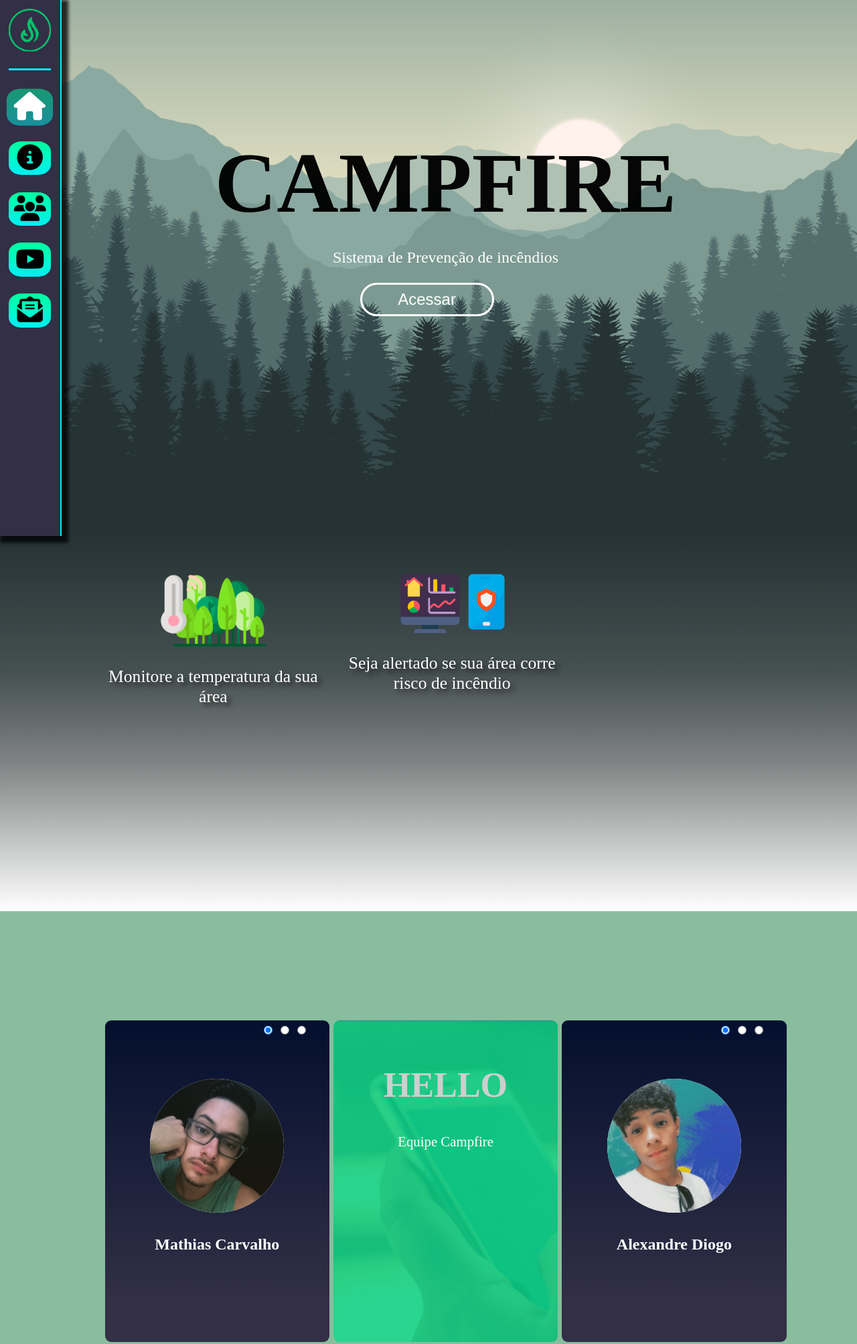
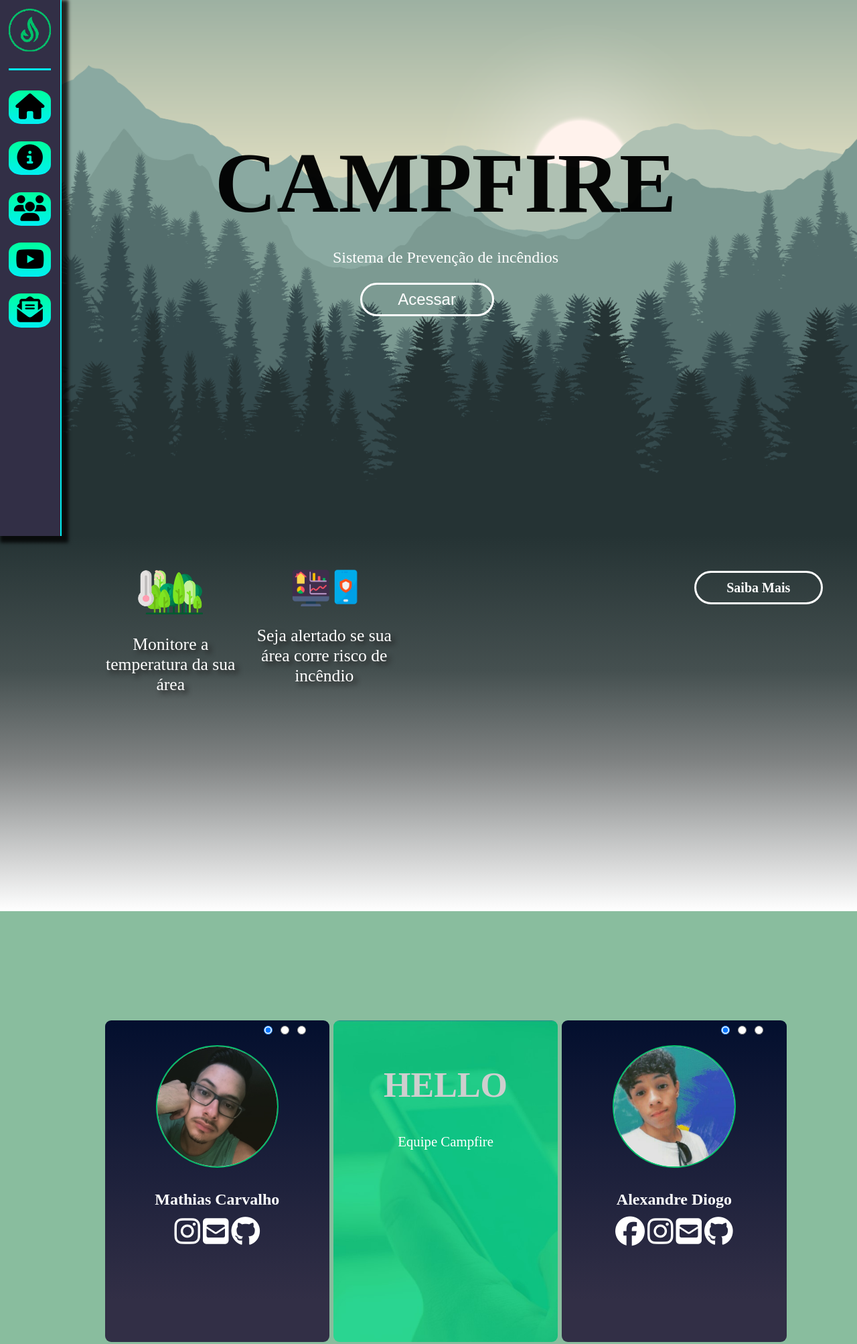
Before and after one commit to CampFire-florest-solutions/CampFire, a website: page projeto-site/public/index.html in a window 1280 px wide. Shown: the top 2006 px of the page at 67% size. Drawn offline with Linux system fonts and the light colour scheme.

Commit message:
Mudando tela index

```diff
--- a/projeto-site/public/css/index.css
+++ b/projeto-site/public/css/index.css
@@ -163,12 +163,13 @@
  }
 
  .one img {
-     width: 200px;
-     height: 200px;
+     width: 14vw;
+     height: auto;
      border-radius: 100%;
      background: white;
      position: relative;
-     margin-top: 20%;
+     margin-top: 5%;
+     border: 2px solid #01bf6a;
  }
 
  .one h2 {
@@ -196,16 +197,12 @@
      color: rgb(206, 206, 206);
  }
 
- .two:hover {
-     transform: scale(1.1);
- }
-
  .one:hover {
-     transform: scale(1.1);
+     transform: scale(1.05);
  }
 
  .tree:hover {
-     transform: scale(1.1);
+     transform: scale(1.05);
  }
 
  .two h1 {
@@ -227,6 +224,14 @@
      margin: 0.3%;
      transition: 1s;
  }
+ .intermedio a {
+     color: white;
+     font-size: 5.5vh;
+     margin-top: 2vh;
+ }
+ .intermedio a:hover {
+     color: rgba(255, 255, 255, 0.6);
+ }
 
  .one input[type="radio"] {
      position: relative;
@@ -245,12 +250,13 @@
  }
 
  .tree .imgtree {
-     width: 200px;
-     height: 200px;
+     width: 14vw;
+     height: auto;
      border-radius: 100%;
      background: white;
      position: relative;
-     margin-top: 20%;
+     margin-top: 5%;
+     border: 2px solid #01bf6a;
  }
 
  .tree h2 {
@@ -374,6 +380,24 @@
     font-family: "Poppins";
 }
 
+.saibamais {
+    background-color: transparent;
+    height: 50px;
+    width: 300px;
+    text-decoration: none;
+    color: white;
+    border: 3px white solid;
+    outline: none;
+    border-radius: 30px;
+    font-weight: bolder;
+    font-family: "Poppins";
+    font-size: 2.5vh;
+    margin-top: 1.5vh;
+    transition: 0.2s;
+    margin-left: 20%;
+    cursor: pointer;
+}
+
 
  /* configurando o cadastro */
 
@@ -427,14 +451,14 @@
 }
 
  #btn_form {
-     background-color: #01bf6a;
+     background-color: transparent;
      height: 50px;
      width: 100px;
      text-decoration: none;
-     color: black;
-     border: 2px white solid;
+     color: white;
+     border: 3px white solid;
      outline: none;
-     border-radius: 11px;
+     border-radius: 30px;
      font-weight: bolder;
      font-family: "Poppins";
      font-size: 2.5vh;
@@ -443,9 +467,17 @@
      float: left;
  }
 
+#btn_form:hover {
+    background: mediumseagreen;
+    border: solid 3px mediumseagreen;
+}
+
+
  #btn_form:active {
      background-color: white;
      transform: scale(0.95);
+     color: black;
+     border: white 2px solid;
  }
 
  .contact .titulo {
@@ -488,7 +520,7 @@
 
  #div_erro{
      color: whitesmoke;
-     margin: 5vh 6vw;
+     margin: 6vw;
      display: block;
  }
  li{
@@ -498,4 +530,5 @@
     background-color: #ff000047;
     padding: 7px;
     border-radius: 5px;
+
 }
--- a/projeto-site/public/index.html
+++ b/projeto-site/public/index.html
@@ -18,27 +18,27 @@
         <div class="centro">
             <img src="imagens/logo.png">
             <a href="#home">
-                <div class="icone" id="um">
+                <div class="icone" id="um" title="Home">
                     <i class="fas fa-home"></i>
                 </div>
             </a>
             <a href="#about">
-                <div class="icone" id="dois">
+                <div class="icone" id="dois" title="Sobre">
                     <i class="fas fa-info-circle"></i>
                 </div>
             </a>
             <a href="#team">
-                <div class="icone" id="tres">
+                <div class="icone" id="tres" title="Equipe">
                     <i class="fas fa-users"></i>
                 </div>
             </a>
             <a href="#video">
-                <div class="icone" id="quatro">
+                <div class="icone" id="quatro" title="Vídeo">
                     <i class="fab fa-youtube"></i>
                 </div>
             </a>
             <a href="#contact">
-                <div class="icone" id="cinco">
+                <div class="icone" id="cinco" title="Contato">
                     <i class="fas fa-envelope-open-text"></i>
                 </div>
             </a>
@@ -63,8 +63,9 @@
                 <p>Seja alertado se sua área corre risco de incêndio</p>
             </div>
             <div class="box_home_item" class="tres"></div>
+            <button onclick="saibamais()" class="saibamais">Saiba Mais</button>
         </div>
-        <button>Saiba Mais</button>
+
     </section>
     <section class="team" id="team">
 
@@ -76,8 +77,10 @@
                 <br>
                 <img src="imagens/integrantes/mathias.png" alt="" id="imgone" class="imgone">
                 <h2 id="texto1">Mathias Carvalho</h2>
-
-
+                    <a href="https://www.instagram.com/king_sou_eu/" target="_blank"><i class="fab fa-instagram" title="Instagram"></i></a>
+                    <a href="mailto:mathias.carvalho@bandtec.com.br" target="_blank"><i class="fas fa-envelope-square"
+                            title="E-mail"></i></a>
+                    <a href="https://github.com/mathias-maker" target="_blank"><i class="fab fa-github" title="GitHub"></i></a>
             </div>
             <div class="two">
                 <h1>hello</h1>
@@ -92,6 +95,11 @@
                 <br>
                 <img src="imagens/integrantes/alexandre.png" alt="" id="imagetre" class="imgtree">
                 <h2 id="texto">Alexandre Diogo</h2>
+                <a href="https://www.facebook.com/andy.overtaker" target="_blank"><i class="fab fa-facebook" title="Facebook"></i></a>
+                    <a href="https://www.instagram.com/aleh_nascimento_oficial/" target="_blank"><i class="fab fa-instagram" title="Instagram"></i></a>
+                    <a href="mailto:alexandre.nascimento@bandtec.com.br" target="_blank"><i class="fas fa-envelope-square"
+                            title="E-mail"></i></a>
+                    <a href="https://github.com/AlehNascimento" target="_blank"><i class="fab fa-github" title="GitHub"></i></a>
             </div>
         </div>
     </section>
@@ -116,10 +124,11 @@
                 <label for="assunto">Assunto:</label>
                 <input type="text" id="assunto" maxlength="70" class="input_padronizado" required>
                 <label for="mensagem">Mensagem:</label>
-                <textarea type="text" id="mensagem" rows="9" oninput="digitar()" class="text_area" required maxlength="500">
-                </textarea>
-                <br><p><b id="restantes">
-                   500</b> caracteres restantes</p>
+                <textarea type="text" id="mensagem" rows="9" oninput="digitar()" class="text_area" required
+                    maxlength="500"></textarea>
+                <br>
+                <p><b id="restantes">
+                        500</b> caracteres restantes</p>
 
                 <button onclick="enviar_form()" id="btn_form">Enviar</button><br>
 
@@ -135,7 +144,7 @@
                     <a href="" target="_blank"><i class="fab fa-instagram" title="Instagram"></i></a>
                     <a href="mailto:201grupo4a@bandtec.com.br" target="_blank"><i class="fas fa-envelope-square"
                             title="E-mail"></i></a>
-                    <a href="" target="_blank"><i class="fab fa-github" title="GitHub"></i></a>
+                    <a href="https://github.com/CampFire-florest-solutions/CampFire" target="_blank"><i class="fab fa-github" title="GitHub"></i></a>
                 </div>
                 <br><br>
                 <p>Copyright © 2020 CampFire. <br> Todos os direitos Reservados.
--- a/projeto-site/public/js/index.js
+++ b/projeto-site/public/js/index.js
@@ -7,6 +7,7 @@ function trocar2() {
 
         imagetre.src = "imagens/integrantes/alexandre.png";
         texto.innerHTML = `<span>Alexandre Diogo<span>`;
+
 
 
 
@@ -83,7 +84,7 @@ function mover() {
 
 
     } else {
-        alert("nao foi possivel visualizar o video");
+        alert("Não foi possivel visualizar o video");
     }
 
 
@@ -98,49 +99,7 @@ function digitar() {
     let restante = 500 - quantidade;
     restantes.innerHTML = restante;
 }
-function scrollBanner() {
-    var scrollPos = window.scrollY;
 
-    if (scrollPos <= 700) {
-        document.getElementById('um').className = 'ativado';
-        document.getElementById('dois').className = 'icone';
-        document.getElementById('tres').className = 'icone';
-        document.getElementById('quatro').className = 'icone';
-        document.getElementById('cinco').className = 'icone';
-        [data-sectio]
-    }
-    else if (scrollPos <= 1400) {
-        document.getElementById('um').className = 'icone';
-        document.getElementById('dois').className = 'ativado';
-        document.getElementById('tres').className = 'icone';
-        document.getElementById('quatro').className = 'icone';
-        document.getElementById('cinco').className = 'icone';
-    }
-    else if (scrollPos <= 2100) {
-        document.getElementById('um').className = 'icone';
-        document.getElementById('dois').className = 'icone';
-        document.getElementById('tres').className = 'ativado';
-        document.getElementById('quatro').className = 'icone';
-        document.getElementById('cinco').className = 'icone';
-    }
-    else if (scrollPos <= 2800) {
-        document.getElementById('um').className = 'icone';
-        document.getElementById('dois').className = 'icone';
-        document.getElementById('tres').className = 'icone';
-        document.getElementById('quatro').className = 'ativado';
-        document.getElementById('cinco').className = 'icone';
-    }
-    else if (scrollpos <= 3500) {
-        document.getElementById('um').className = 'icone';
-        document.getElementById('dois').className = 'icone';
-        document.getElementById('tres').className = 'icone';
-        document.getElementById('quatro').className = 'icone';
-        document.getElementById('cinco').className = 'ativado';
-    }
-
-}
-
-window.addEventListener('scroll', scrollBanner);
 
 function enviar_form(){
     let erros = valida_form();
@@ -179,3 +138,7 @@ function valida_form(){
     }
     return erros;
 }
+
+function saibamais() {
+    location.href = 'pages/sobre.html';
+}
```
Also changed, not shown: projeto-site/public/pages/sobre.html (added).
